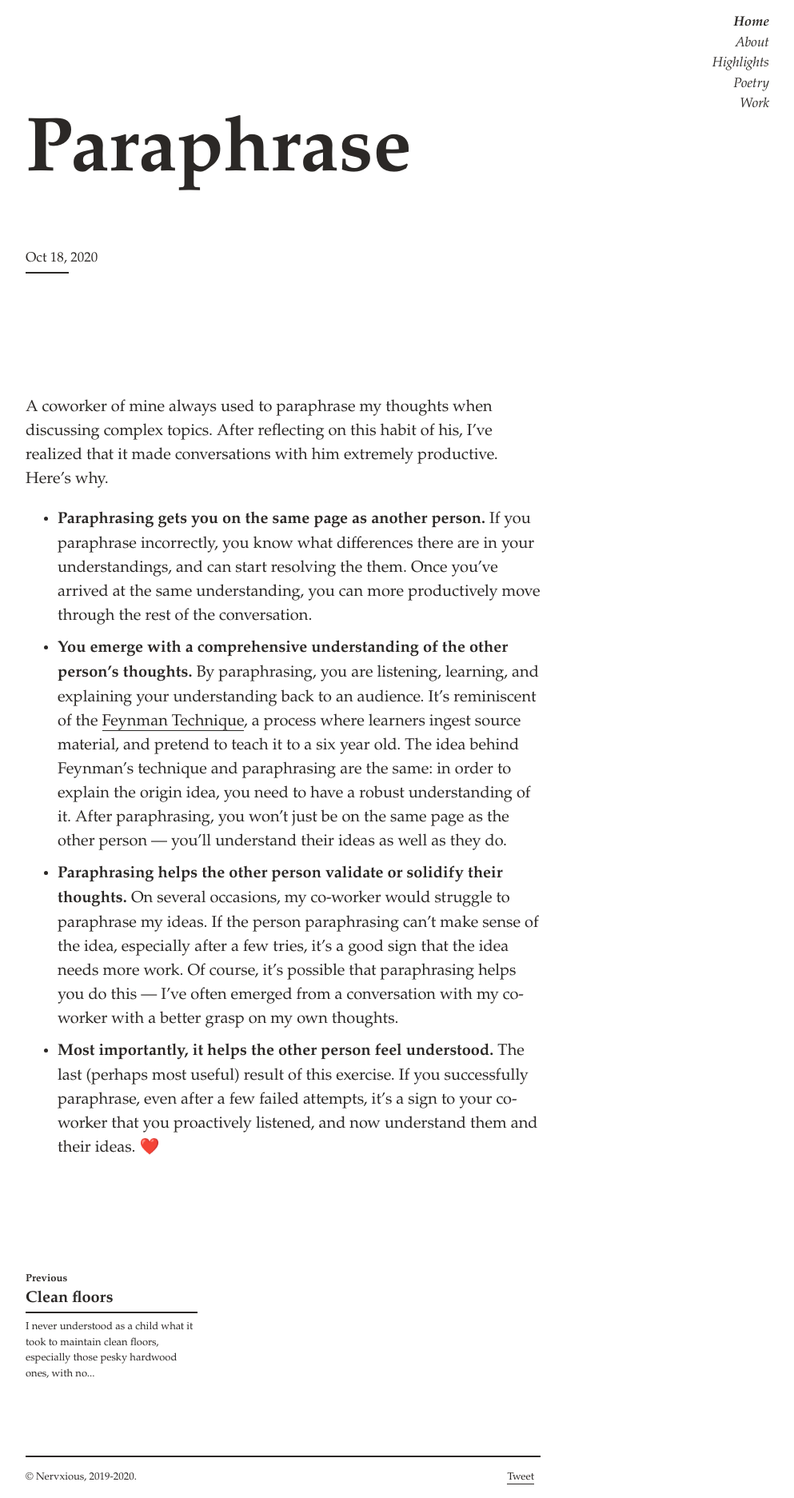
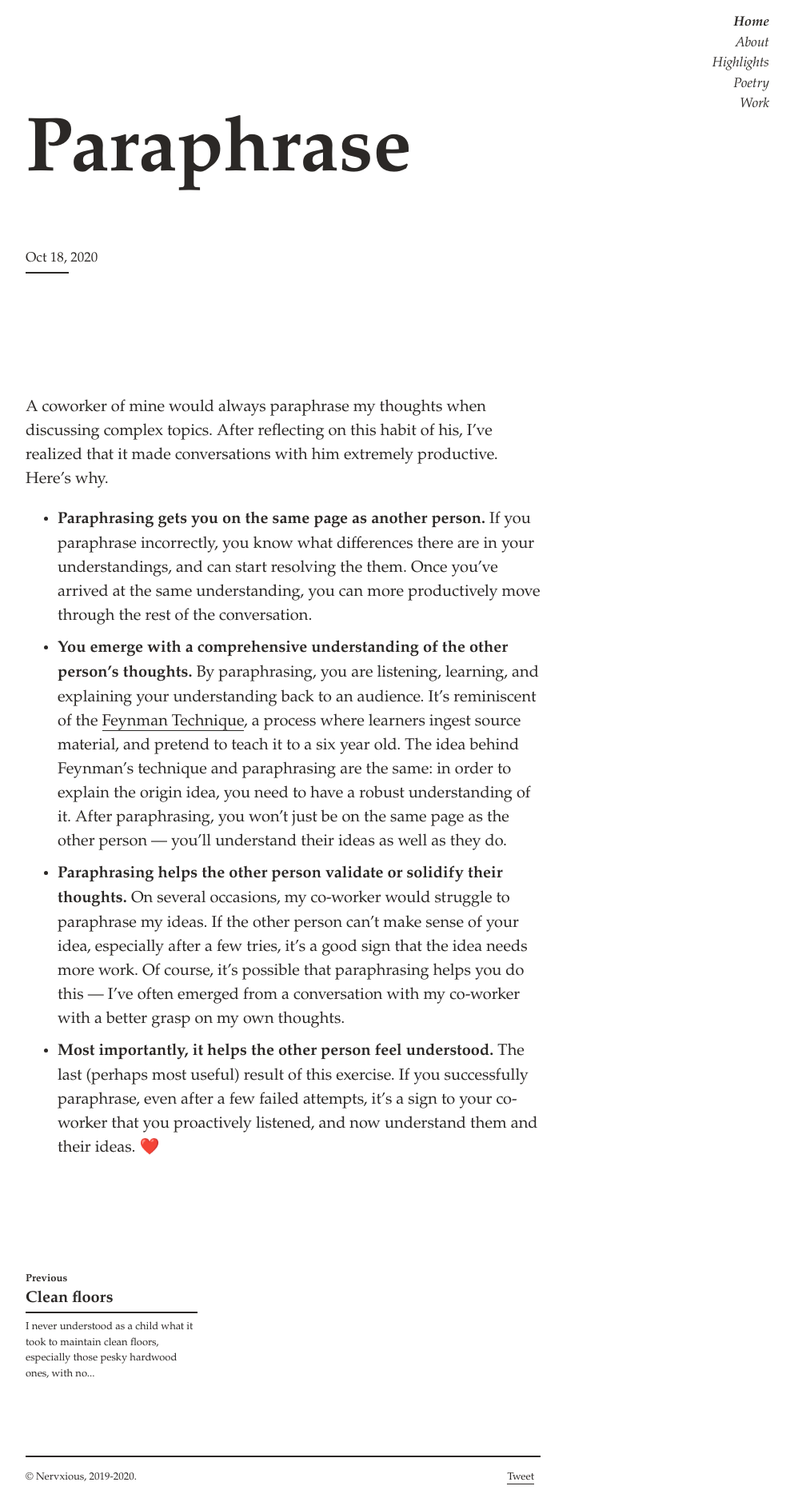
Before and after one commit to svvchen/nervxious, a Jekyll site: the page built from _posts/2020-10-17-paraphrase.markdown, in a window 1280 px wide. Shown: the whole page at 80% size, without its empty margins (286-1279 px from the left). Built offline with Jekyll 4.4.1, drawn with Linux system fonts in a browser that asks for light colours; comment, search, counter and statistics services are not loaded.

Commit message:
Update 2020-10-17-paraphrase.markdown

```diff
--- a/_posts/2020-10-17-paraphrase.markdown
+++ b/_posts/2020-10-17-paraphrase.markdown
@@ -4,9 +4,9 @@ title: Paraphrase
 date:   2020-10-17 20:26:58 -0700
 categories: highlights work
 ---
-A coworker of mine always used to paraphrase my thoughts when discussing complex topics. After reflecting on this habit of his, I've realized that it made conversations with him extremely productive. Here's why.
+A coworker of mine would always paraphrase my thoughts when discussing complex topics. After reflecting on this habit of his, I've realized that it made conversations with him extremely productive. Here's why.
 
 - **Paraphrasing gets you on the same page as another person.** If you paraphrase incorrectly, you know what differences there are in your understandings, and can start resolving the them. Once you've arrived at the same understanding, you can more productively move through the rest of the conversation.
 - **You emerge with a comprehensive understanding of the other person's thoughts.** By paraphrasing, you are listening, learning, and explaining your understanding back to an audience. It's reminiscent of the [Feynman Technique](https://fs.blog/2012/04/feynman-technique/), a process where learners ingest source material, and pretend to teach it to a six year old. The idea behind Feynman's technique and paraphrasing are the same: in order to explain the origin idea, you need to have a robust understanding of it. After paraphrasing, you won't just be on the same page as the other person — you'll understand their ideas as well as they do.
-- **Paraphrasing helps the other person validate or solidify their thoughts.** On several occasions, my co-worker would struggle to paraphrase my ideas. If the person paraphrasing can't make sense of the idea, especially after a few tries, it's a good sign that the idea needs more work. Of course, it's possible that paraphrasing helps you do this — I've often emerged from a conversation with my co-worker with a better grasp on my own thoughts.
+- **Paraphrasing helps the other person validate or solidify their thoughts.** On several occasions, my co-worker would struggle to paraphrase my ideas. If the other person can't make sense of your idea, especially after a few tries, it's a good sign that the idea needs more work. Of course, it's possible that paraphrasing helps you do this — I've often emerged from a conversation with my co-worker with a better grasp on my own thoughts.
 - **Most importantly, it helps the other person feel understood.** The last (perhaps most useful) result of this exercise. If you successfully paraphrase, even after a few failed attempts, it's a sign to your co-worker that you proactively listened, and now understand them and their ideas. ❤️
```
